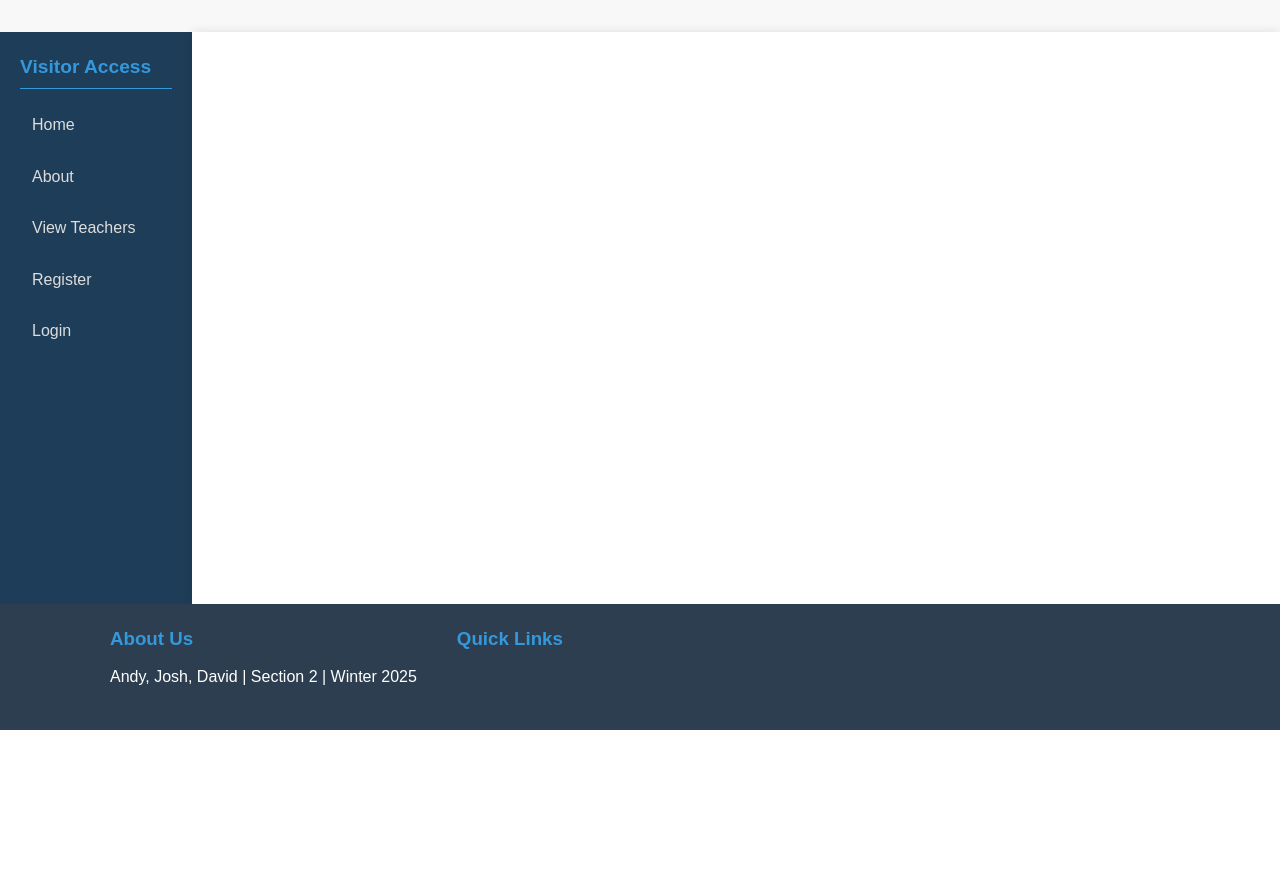
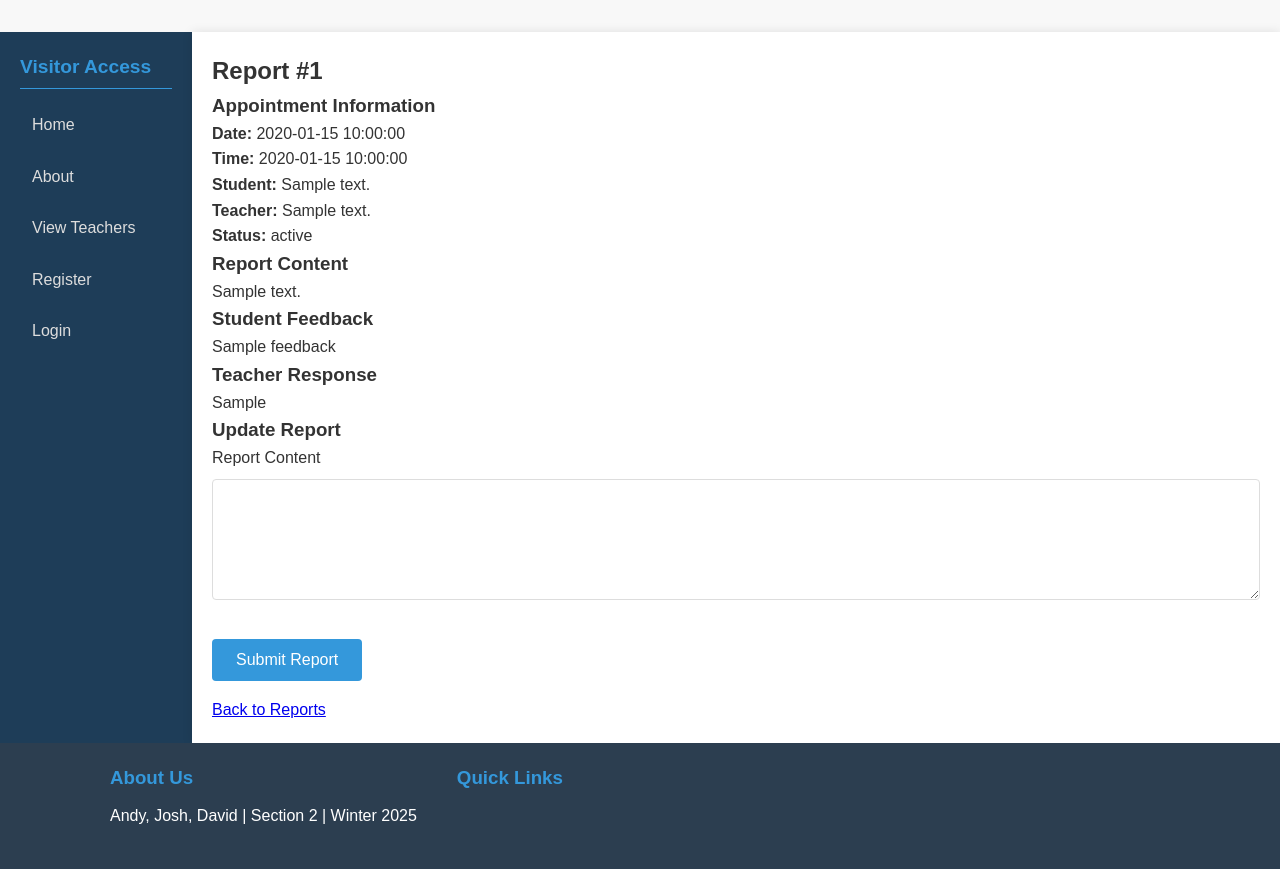
Before and after one commit to andyion1/appointment-manager, a Flask app: template app/report/templates/report.html in a window 1280 px wide. Shown: the part 70-939 px from the top of the page. Before the commit the page ends 800 px from the top, so only its background shows below. Run offline with Flask 3, Linux system fonts and the light colour scheme; the template is opened without the code that fills it: values that come from a table or form of the project are taken from there, most other values are stand-ins (such as "Sample title", 1, 10 or a date in 2020).

Commit message:
Make the individual report view page

```diff
--- a/app/report/templates/report.html
+++ b/app/report/templates/report.html
@@ -1,7 +1,113 @@
 {% extends "base.html" %}
-{% block nav %}
 
+{% block title %}Report Details{% endblock %}
+
+{% block content %}
+<div class="report-details">
+    <h2>Report #{{ report.report_id }}</h2>
+
+    <div class="appointment-info">
+        <h3>Appointment Information</h3>
+        {% if appointment_detail %}
+        <p><strong>Date:</strong> {{ appointment.appointment_date }}</p>
+        <p><strong>Time:</strong> {{ appointment.appointment_time }}</p>
+        <p><strong>Student:</strong> {{ appointment_detail[8] }}</p>
+        <p><strong>Teacher:</strong> {{ appointment_detail[9] }}</p>
+        <p><strong>Status:</strong> {{ appointment.status }}</p>
+        {% endif %}
+    </div>
+
+    <div class="report-content">
+        <h3>Report Content</h3>
+        <div class="content-box">
+            {{ report.content }}
+        </div>
+    </div>
+
+    <div class="student-feedback">
+        <h3>Student Feedback</h3>
+        <div class="content-box">
+            {% if report.feedback %}
+                {{ report.feedback }}
+            {% else %}
+                <em>No feedback provided yet.</em>
+            {% endif %}
+        </div>
+    </div>
+
+    <div class="teacher-response">
+        <h3>Teacher Response</h3>
+        <div class="content-box">
+            {% if report.teacher_response %}
+                {{ report.teacher_response }}
+            {% else %}
+                <em>No response provided yet.</em>
+            {% endif %}
+        </div>
+    </div>
+
+    <div class="report-update">
+        <h3>Update Report</h3>
+        <form method="POST" action="{{ url_for('report.update', report_id=report.report_id) }}">
+            {{ form.hidden_tag() }}
+
+            <div class="form-section">
+                {{ form.content.label(class="form-label") }}
+                {{ form.content(class="form-control", rows=5) }}
+                {% if form.content.errors %}
+                    <ul class="errors">
+                        {% for error in form.content.errors %}
+                            <li>{{ error }}</li>
+                        {% endfor %}
+                    </ul>
+                {% endif %}
+            </div>
+
+            {% if current_user.role == 'student' or current_user.role in ['admin_appoint', 'superuser'] %}
+            <div class="form-section">
+                {{ form.feedback.label(class="form-label") }}
+                {{ form.feedback(class="form-control", rows=3) }}
+                {% if form.feedback.errors %}
+                    <ul class="errors">
+                        {% for error in form.feedback.errors %}
+                            <li>{{ error }}</li>
+                        {% endfor %}
+                    </ul>
+                {% endif %}
+            </div>
+            {% endif %}
+
+            {% if current_user.role == 'teacher' or current_user.role in ['admin_appoint', 'superuser'] %}
+            <div class="form-section">
+                {{ form.teacher_response.label(class="form-label") }}
+                {{ form.teacher_response(class="form-control", rows=3) }}
+                {% if form.teacher_response.errors %}
+                    <ul class="errors">
+                        {% for error in form.teacher_response.errors %}
+                            <li>{{ error }}</li>
+                        {% endfor %}
+                    </ul>
+                {% endif %}
+            </div>
+            {% endif %}
+
+            <div class="form-section">
+                {{ form.submit(class="submit-button primary-button") }}
+            </div>
+        </form>
+    </div>
+
+    {% if current_user.role in ['admin_appoint', 'superuser'] %}
+    <div class="report-delete">
+        <form method="POST" action="{{ url_for('report.delete', report_id=report.report_id) }}"
+              onsubmit="return confirm('Are you sure you want to delete this report?');">
+            <button type="submit" class="delete-button">Delete Report</button>
+        </form>
+    </div>
+    {% endif %}
+
+    <div class="back-link">
+        <a href="{{ url_for('report.view') }}">Back to Reports</a>
+    </div>
+</div>
 {% endblock %}
-{% block content %}
-
-{% endblock %}
```
